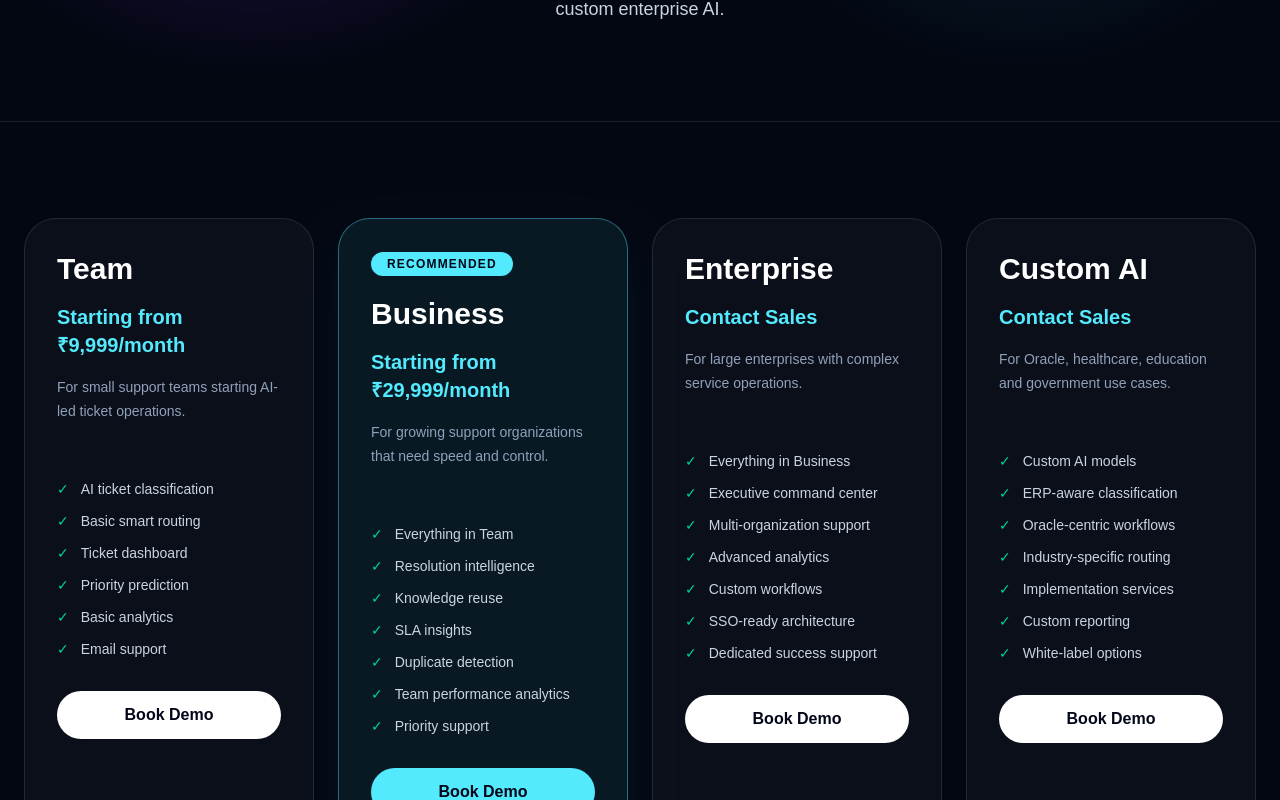
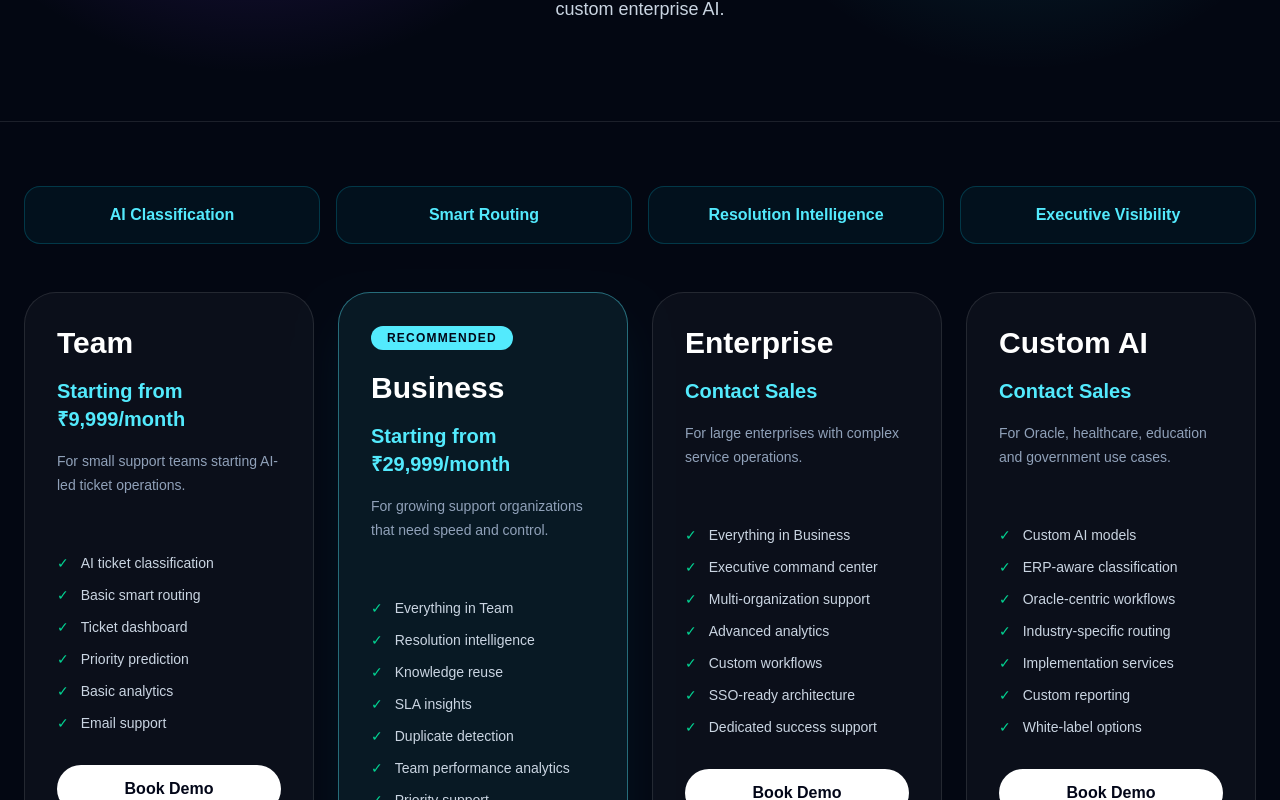
Before and after one commit to umayank-design/ticktsphr-marketing-website, a Next.js app: page /pricing in a window 1280 px wide. Shown: the part 440-1240 px from the top of the page. Built offline with nearby package versions, Linux system fonts and the light colour scheme.

Commit message:
Polish pricing page layout

```diff
--- a/app/pricing/page.tsx
+++ b/app/pricing/page.tsx
@@ -18,7 +18,8 @@ const plans = [
   {
     name: "Business",
     price: "Starting from ₹29,999/month",
-    description: "For growing support organizations that need speed and control.",
+    description:
+      "For growing support organizations that need speed and control.",
     highlight: true,
     features: [
       "Everything in Team",
@@ -80,7 +81,7 @@ const faqs = [
   },
   {
     q: "Can pricing change based on volume?",
-    a: "Yes. Final pricing depends on number of users, ticket volume, integrations and implementation scope.",
+    a: "Yes. Final pricing depends on users, ticket volume, integrations and implementation scope.",
   },
   {
     q: "Do you support enterprise workflows?",
@@ -114,7 +115,23 @@ export default function PricingPage() {
         </div>
       </section>
 
-      <section className="mx-auto max-w-7xl px-6 py-24">
+      <section className="mx-auto max-w-7xl px-6 py-16">
+        <div className="mb-12 grid gap-4 md:grid-cols-4">
+          {[
+            "AI Classification",
+            "Smart Routing",
+            "Resolution Intelligence",
+            "Executive Visibility",
+          ].map((item) => (
+            <div
+              key={item}
+              className="rounded-2xl border border-cyan-400/20 bg-cyan-400/5 p-4 text-center"
+            >
+              <span className="font-bold text-cyan-300">{item}</span>
+            </div>
+          ))}
+        </div>
+
         <div className="grid gap-6 lg:grid-cols-4">
           {plans.map((plan) => (
             <div
```
